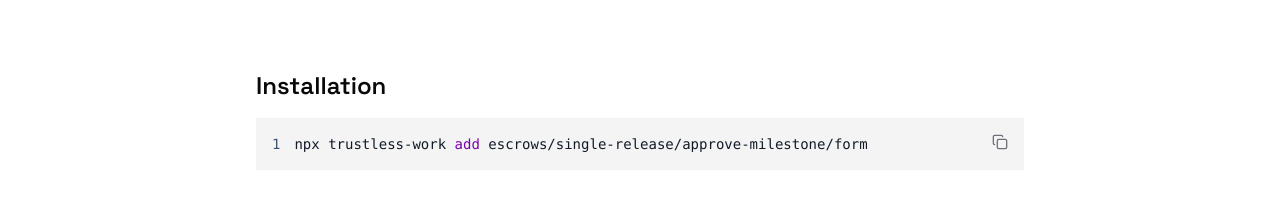
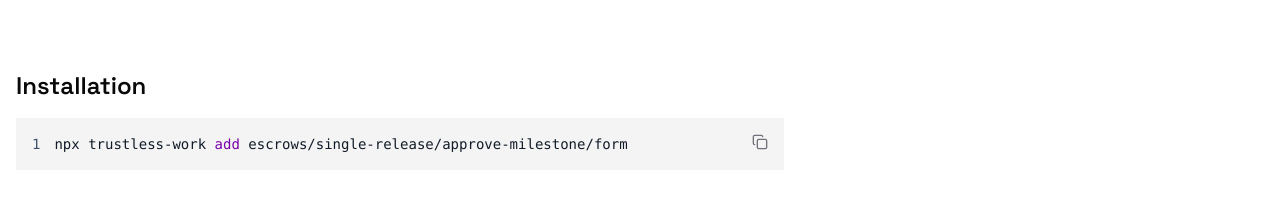
Before and after one commit to Trustless-Work/website-blocks, a Next.js app: page /blocks/escrows-approve-milestone in a window 1280 px wide. Shown: the part 275-495 px from the top of the page. Built offline with nearby package versions, Linux system fonts and the light colour scheme; no server answers; what @trustless-work/escrow would draw is missing.

Commit message:
refactor: simplify container structure in SlugView for improved layout consistency

```diff
--- a/src/modules/blocks/SlugView.tsx
+++ b/src/modules/blocks/SlugView.tsx
@@ -157,7 +157,7 @@ export const BlockPage = ({ block }: BlockPageProps) => {
         {/* Main content */}
         <div className="w-full">
           {installationCommand && (
-            <div className="container mx-auto max-w-3xl mb-10 sm:mb-30 sm:mt-20">
+            <div className="max-w-3xl mb-10 sm:my-20">
               <div className="space-y-4 mt-10">
                 <h3 className="text-2xl font-semibold">Installation</h3>
                 <CodeBlock code={installationCommand} language="bash" />
```
